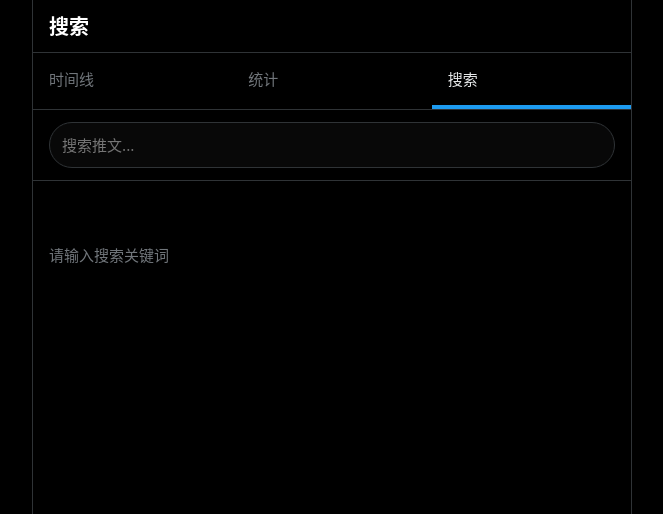
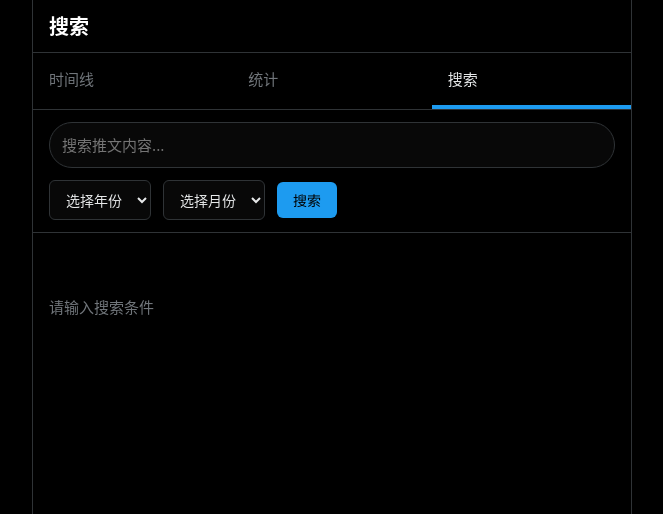
Before and after one commit to zdxiaoda/TwitterBackup, a Flask app: page /search in a window 1280 px wide. Shown: the top 514 px of the page, without its empty margins (308-971 px from the left). Run offline with Flask 2, Linux system fonts and the light colour scheme; parts of the project's set-up code (start-up, migrations or seed data) failed here and were passed over.

Commit message:
添加智能分页功能和搜索过滤器

```diff
--- a/templates/base.html
+++ b/templates/base.html
@@ -433,6 +433,52 @@
         outline: none;
         border-color: var(--link-color);
         background-color: var(--bg-color);
+      }
+
+      .search-filters {
+        display: flex;
+        gap: 12px;
+        align-items: center;
+        flex-wrap: wrap;
+      }
+
+      .search-select {
+        padding: 8px 12px;
+        background-color: var(--hover-bg-color);
+        border: 1px solid var(--border-color);
+        border-radius: 6px;
+        color: var(--text-color);
+        font-size: 14px;
+        font-family: "Source Han Sans CN", "Noto Sans CJK SC", "PingFang SC",
+          "Hiragino Sans GB", "Microsoft YaHei", sans-serif;
+        cursor: pointer;
+        min-width: 100px;
+      }
+
+      .search-select:focus {
+        outline: none;
+        border-color: var(--link-color);
+      }
+
+      .search-button {
+        padding: 8px 16px;
+        background-color: var(--link-color);
+        color: var(--card-bg-color);
+        border: none;
+        border-radius: 6px;
+        font-size: 14px;
+        font-weight: 500;
+        cursor: pointer;
+        transition: background-color 0.2s;
+      }
+
+      .search-button:hover {
+        background-color: var(--link-hover-color);
+      }
+
+      .dots {
+        color: var(--secondary-text-color);
+        padding: 8px 4px;
       }
 
       .user-card {
@@ -1089,3 +1135,26 @@
     </script>
   </body>
 </html>
+
+{% macro render_pagination(pagination, page, total_pages, base_url) %} {% if
+total_pages > 1 %}
+<div class="pagination">
+  {% if page > 1 %}
+  <a href="{{ base_url }}page={{ page - 1 }}">上一页</a>
+  {% endif %} {% if pagination.show_first %}
+  <a href="{{ base_url }}page=1">1</a>
+  {% if pagination.show_prev_dots %}
+  <span class="dots">...</span>
+  {% endif %} {% endif %} {% for p in pagination.pages %} {% if p == page %}
+  <a class="current">{{ p }}</a>
+  {% else %}
+  <a href="{{ base_url }}page={{ p }}">{{ p }}</a>
+  {% endif %} {% endfor %} {% if pagination.show_next_dots %}
+  <span class="dots">...</span>
+  {% endif %} {% if pagination.show_last %}
+  <a href="{{ base_url }}page={{ total_pages }}">{{ total_pages }}</a>
+  {% endif %} {% if page < total_pages %}
+  <a href="{{ base_url }}page={{ page + 1 }}">下一页</a>
+  {% endif %}
+</div>
+{% endif %} {% endmacro %}
--- a/templates/search.html
+++ b/templates/search.html
@@ -1,6 +1,7 @@
-{% extends "base.html" %} {% from "tweet_conversation.html" import
-render_tweet_conversation %} {% block title %}搜索 - Twitter 备份查看器{%
-endblock %} {% block content %}
+{% extends "base.html" %}
+{% from "tweet_conversation.html" import render_tweet_conversation %}
+{% from "base.html" import render_pagination %}
+{% block title %}搜索 - Twitter 备份查看器{% endblock %} {% block content %}
 <div class="header">
   <h1>搜索</h1>
 </div>
@@ -13,12 +14,46 @@ endblock %} {% block content %}
 
 <div class="search-box">
   <form method="GET" action="/search">
-    <input
-      type="text"
-      name="q"
-      value="{{ query }}"
-      placeholder="搜索推文..."
-      class="search-input" />
+    <div class="search-filters">
+      <input
+        type="text"
+        name="q"
+        value="{{ query }}"
+        placeholder="搜索推文内容..."
+        class="search-input" />
+
+      <select name="year" class="search-select">
+        <option value="">选择年份</option>
+        <option value="2024" {% if year == "2024" %}selected{% endif %}>2024</option>
+        <option value="2023" {% if year == "2023" %}selected{% endif %}>2023</option>
+        <option value="2022" {% if year == "2022" %}selected{% endif %}>2022</option>
+        <option value="2021" {% if year == "2021" %}selected{% endif %}>2021</option>
+        <option value="2020" {% if year == "2020" %}selected{% endif %}>2020</option>
+        <option value="2019" {% if year == "2019" %}selected{% endif %}>2019</option>
+        <option value="2018" {% if year == "2018" %}selected{% endif %}>2018</option>
+        <option value="2017" {% if year == "2017" %}selected{% endif %}>2017</option>
+        <option value="2016" {% if year == "2016" %}selected{% endif %}>2016</option>
+        <option value="2015" {% if year == "2015" %}selected{% endif %}>2015</option>
+      </select>
+
+      <select name="month" class="search-select">
+        <option value="">选择月份</option>
+        <option value="1" {% if month == "1" %}selected{% endif %}>1月</option>
+        <option value="2" {% if month == "2" %}selected{% endif %}>2月</option>
+        <option value="3" {% if month == "3" %}selected{% endif %}>3月</option>
+        <option value="4" {% if month == "4" %}selected{% endif %}>4月</option>
+        <option value="5" {% if month == "5" %}selected{% endif %}>5月</option>
+        <option value="6" {% if month == "6" %}selected{% endif %}>6月</option>
+        <option value="7" {% if month == "7" %}selected{% endif %}>7月</option>
+        <option value="8" {% if month == "8" %}selected{% endif %}>8月</option>
+        <option value="9" {% if month == "9" %}selected{% endif %}>9月</option>
+        <option value="10" {% if month == "10" %}selected{% endif %}>10月</option>
+        <option value="11" {% if month == "11" %}selected{% endif %}>11月</option>
+        <option value="12" {% if month == "12" %}selected{% endif %}>12月</option>
+      </select>
+
+      <button type="submit" class="search-button">搜索</button>
+    </div>
   </form>
 </div>
 
@@ -26,12 +61,21 @@ endblock %} {% block content %}
   {% for tweet in tweets %} {{ render_tweet_conversation(tweet) }} {% endfor %}
 </div>
 
-{% if query and tweets|length == 0 %}
+{% if pagination %}
+{% set search_params = [] %}
+{% if query %}{% set _ = search_params.append("q=" + query) %}{% endif %}
+{% if year %}{% set _ = search_params.append("year=" + year) %}{% endif %}
+{% if month %}{% set _ = search_params.append("month=" + month) %}{% endif %}
+{% set base_url = "/search?" + search_params|join("&") + "&" if search_params else "/search?" %}
+{{ render_pagination(pagination, page, total_pages, base_url) }}
+{% endif %}
+
+{% if (query or year or month) and tweets|length == 0 %}
 <div class="empty">
-  <p>未找到包含 "{{ query }}" 的推文</p>
+  <p>未找到符合条件的推文</p>
 </div>
-{% endif %} {% if not query %}
+{% endif %} {% if not query and not year and not month %}
 <div class="empty">
-  <p>请输入搜索关键词</p>
+  <p>请输入搜索条件</p>
 </div>
 {% endif %} {% endblock %}
--- a/twitter_viewer.py
+++ b/twitter_viewer.py
@@ -245,6 +245,67 @@ def format_number_filter(num):
     return str(num)
 
 
+def get_pagination_range(current_page, total_pages, max_visible=7):
+    """
+    生成智能分页范围
+
+    Args:
+        current_page: 当前页码
+        total_pages: 总页数
+        max_visible: 最大可见页码数
+
+    Returns:
+        dict: 包含分页信息的字典
+    """
+    if total_pages <= max_visible:
+        # 如果总页数小于等于最大可见数，显示所有页码
+        return {
+            "pages": list(range(1, total_pages + 1)),
+            "show_first": False,
+            "show_last": False,
+            "show_prev_dots": False,
+            "show_next_dots": False,
+        }
+
+    # 计算显示的页码范围
+    half_visible = max_visible // 2
+
+    if current_page <= half_visible + 1:
+        # 当前页在开头附近
+        start_page = 1
+        end_page = max_visible
+        show_first = False
+        show_last = total_pages > max_visible
+        show_prev_dots = False
+        show_next_dots = total_pages > max_visible
+    elif current_page >= total_pages - half_visible:
+        # 当前页在结尾附近
+        start_page = total_pages - max_visible + 1
+        end_page = total_pages
+        show_first = total_pages > max_visible
+        show_last = False
+        show_prev_dots = total_pages > max_visible
+        show_next_dots = False
+    else:
+        # 当前页在中间
+        start_page = current_page - half_visible
+        end_page = current_page + half_visible
+        show_first = True
+        show_last = True
+        show_prev_dots = True
+        show_next_dots = True
+
+    pages = list(range(start_page, end_page + 1))
+
+    return {
+        "pages": pages,
+        "show_first": show_first,
+        "show_last": show_last,
+        "show_prev_dots": show_prev_dots,
+        "show_next_dots": show_next_dots,
+    }
+
+
 @app.route("/")
 def index():
     """首页 - 显示所有推文"""
@@ -381,12 +442,14 @@ def index():
 
     # 计算分页信息
     total_pages = (total_tweets + per_page - 1) // per_page
+    pagination = get_pagination_range(page, total_pages)
 
     return render_template(
         "index.html",
         tweets=tweets,
         page=page,
         total_pages=total_pages,
+        pagination=pagination,
         total_tweets=total_tweets,
         total_users=total_users,
         total_media=total_media,
@@ -561,6 +624,7 @@ def user_profile(user_id):
 
     # 计算分页信息
     total_pages = (total_tweets + per_page - 1) // per_page
+    pagination = get_pagination_range(page, total_pages)
 
     return render_template(
         "profile.html",
@@ -568,6 +632,7 @@ def user_profile(user_id):
         tweets=tweets,
         page=page,
         total_pages=total_pages,
+        pagination=pagination,
         total_tweets=total_tweets,
     )
 
@@ -751,15 +816,58 @@ def tweet_detail(tweet_id):
 def search():
     """搜索功能"""
     query = request.args.get("q", "")
-    if not query:
-        return render_template("search.html", tweets=[], query="")
+    year = request.args.get("year", "")
+    month = request.args.get("month", "")
+    page = request.args.get("page", 1, type=int)
+    per_page = 20
+
+    if not query and not year and not month:
+        return render_template(
+            "search.html",
+            tweets=[],
+            query="",
+            year="",
+            month="",
+            page=1,
+            total_pages=0,
+            pagination=None,
+        )
 
     conn = get_db_connection()
     cursor = conn.cursor()
 
+    # 构建搜索条件
+    conditions = []
+    params = []
+
+    if query:
+        conditions.append("t.content LIKE ?")
+        params.append(f"%{query}%")
+
+    if year:
+        conditions.append("strftime('%Y', t.date) = ?")
+        params.append(year)
+
+    if month:
+        conditions.append("strftime('%m', t.date) = ?")
+        params.append(month.zfill(2))
+
+    where_clause = " AND ".join(conditions) if conditions else "1=1"
+
+    # 获取搜索结果总数
+    count_sql = f"""
+        SELECT COUNT(*) FROM tweets t WHERE {where_clause}
+    """
+    cursor.execute(count_sql, params)
+    total_tweets = cursor.fetchone()[0]
+
+    # 计算分页信息
+    total_pages = (total_tweets + per_page - 1) // per_page
+    offset = (page - 1) * per_page
+
     # 搜索推文内容
     cursor.execute(
-        """
+        f"""
         SELECT
             t.*,
             a.name as author_name,
@@ -802,11 +910,11 @@ def search():
         -- 关联回复推文
         LEFT JOIN tweets rp ON t.reply_id = rp.tweet_id
         LEFT JOIN users rpa ON rp.author_id = rpa.user_id
-        WHERE t.content LIKE ?
+        WHERE {where_clause}
         ORDER BY t.date DESC
-        LIMIT 50
+        LIMIT ? OFFSET ?
     """,
-        (f"%{query}%",),
+        params + [per_page, offset],
     )
 
     tweets = []
@@ -886,7 +994,19 @@ def search():
 
     conn.close()
 
-    return render_template("search.html", tweets=tweets, query=query)
+    # 生成分页信息
+    pagination = get_pagination_range(page, total_pages) if total_pages > 0 else None
+
+    return render_template(
+        "search.html",
+        tweets=tweets,
+        query=query,
+        year=year,
+        month=month,
+        page=page,
+        total_pages=total_pages,
+        pagination=pagination,
+    )
 
 
 @app.route("/stats")
```
Also changed, not shown: templates/index.html (+4 -16 lines), templates/profile.html (+5 -16 lines).
